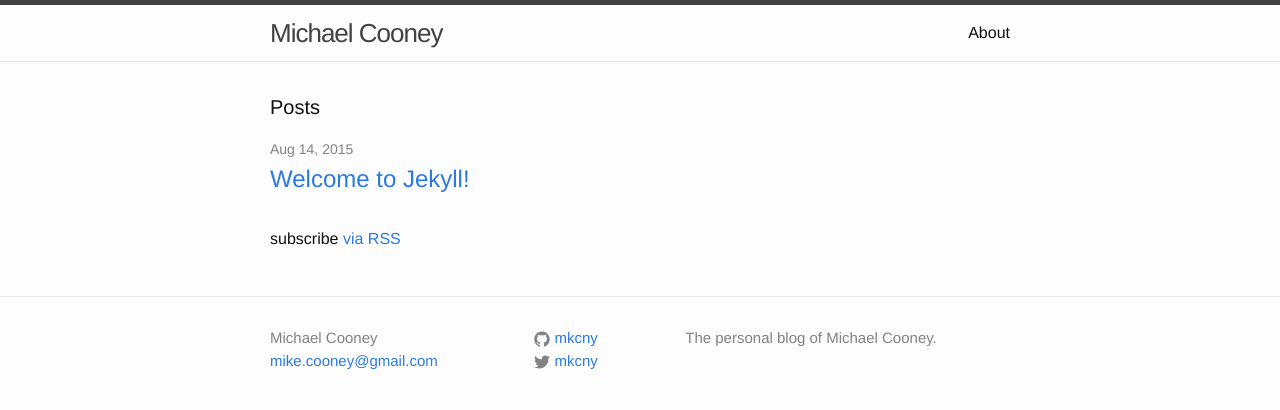
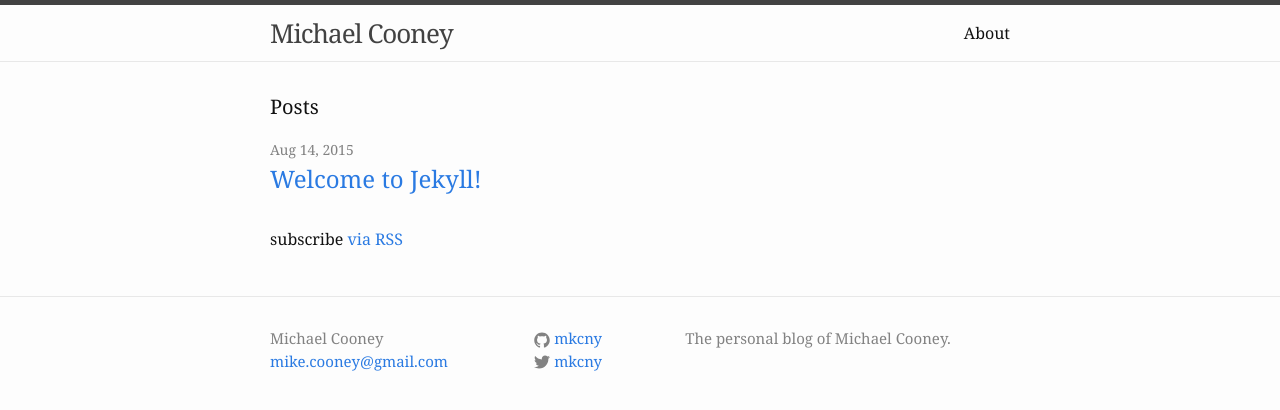
Before and after one commit to mkcny/mkcny.github.io, a Jekyll site: the page built from index.html, in a window 1280 px wide. Shown: the top 410 px of the page. Built offline with Jekyll 4.4.1, drawn with Linux system fonts in a browser that asks for light colours.

Commit message:
update font

```diff
--- a/css/main.scss
+++ b/css/main.scss
@@ -6,7 +6,7 @@
 
 
 // Our variables
-$base-font-family: Helvetica, Arial, sans-serif;
+$base-font-family: Georgia, Times, Times New Roman, serif;
 $base-font-size:   16px;
 $small-font-size:  $base-font-size * 0.875;
 $base-line-height: 1.5;
```
